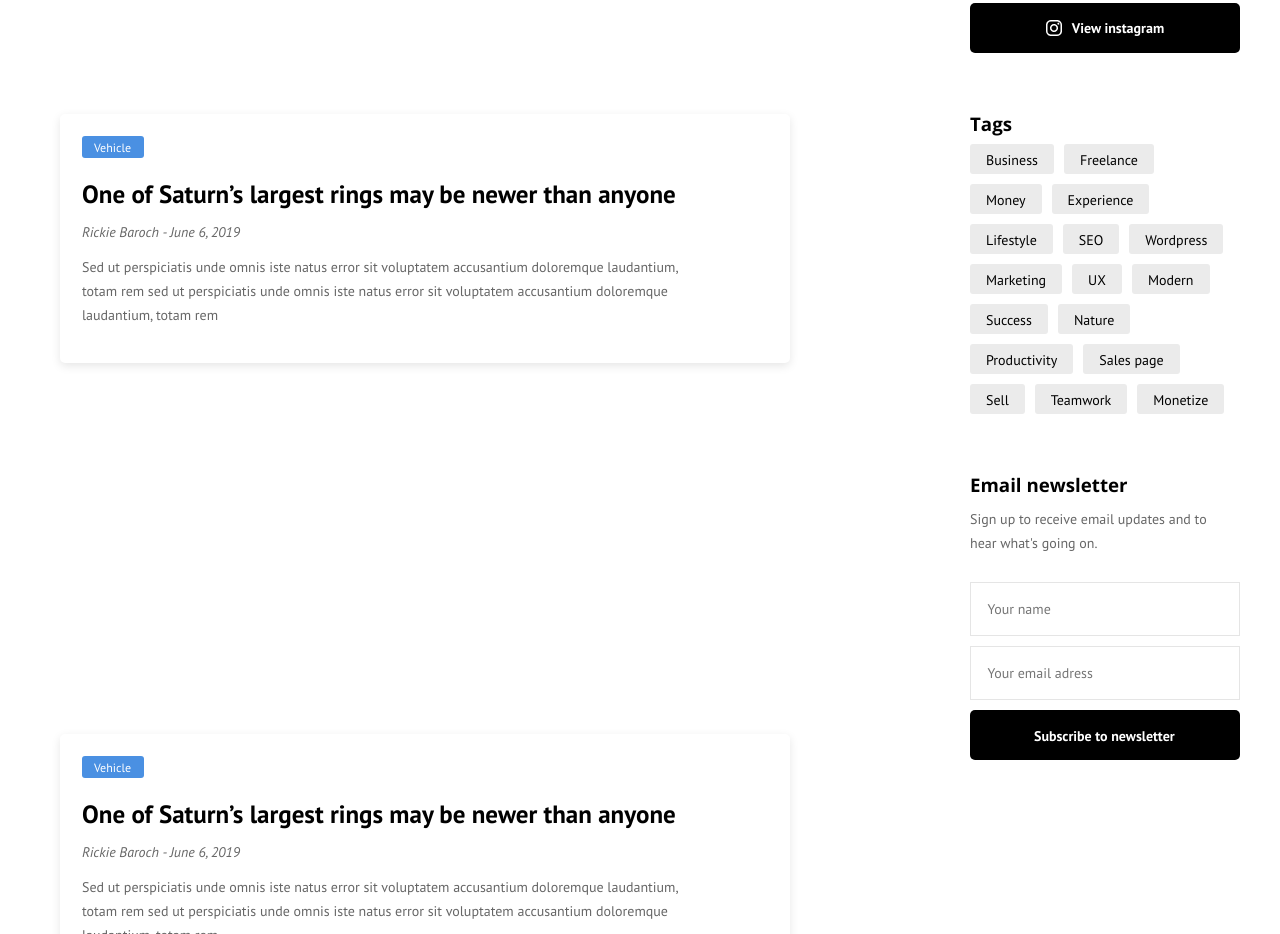
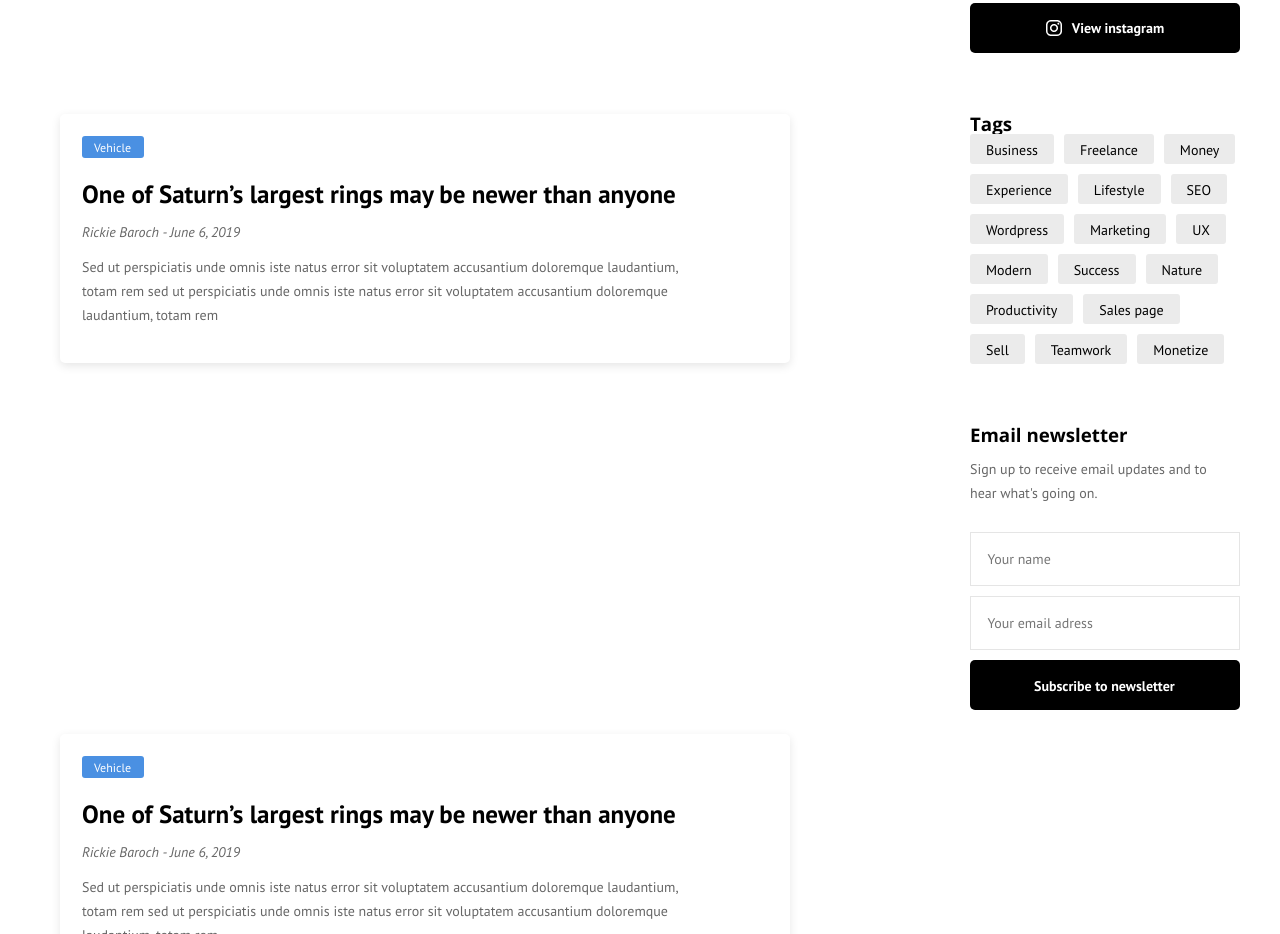
Before and after one commit to KrasnAlexandr/premium-car-blog, a plain HTML site: page index.html in a window 1280 px wide. Shown: the part 2813-3747 px from the top of the page. Drawn offline with nearby package versions, Linux system fonts and the light colour scheme.

Commit message:
add gap for table

```diff
--- a/styles/style.css
+++ b/styles/style.css
@@ -521,6 +521,7 @@ html {
     display: flex;
     flex-wrap: wrap;
     margin-bottom: 60px;
+    gap: 10px;
 }
 
 .two-columns__right_tags-items {
@@ -531,8 +532,6 @@ html {
     background-color: rgba(235, 235, 235, 1);
     padding: 7px 16px 5px 16px;
     border-radius: 3px;
-    margin-right: 10px;
-    margin-top: 10px;
 }
 
 .two-columns__right_tags-title {
```
